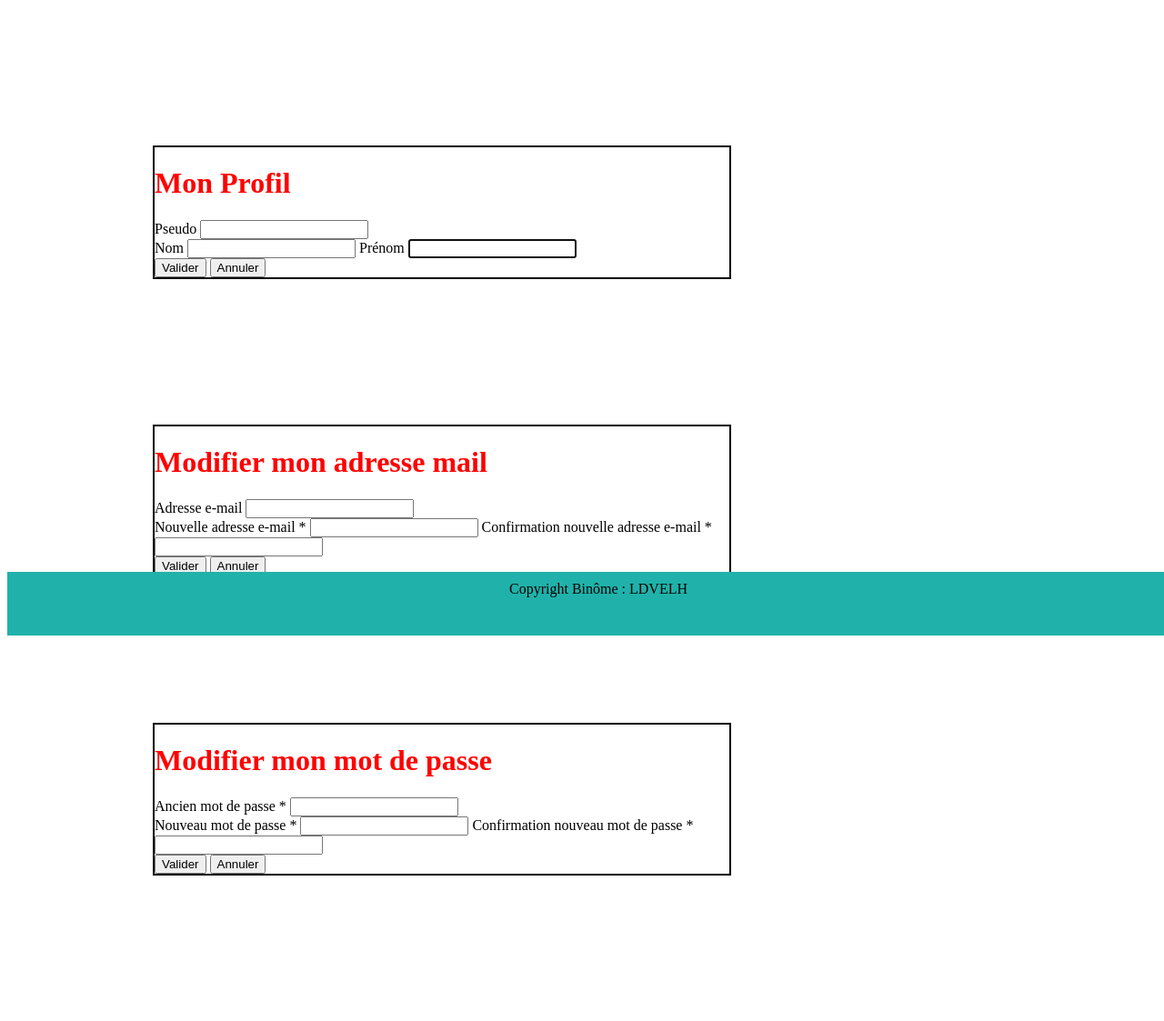
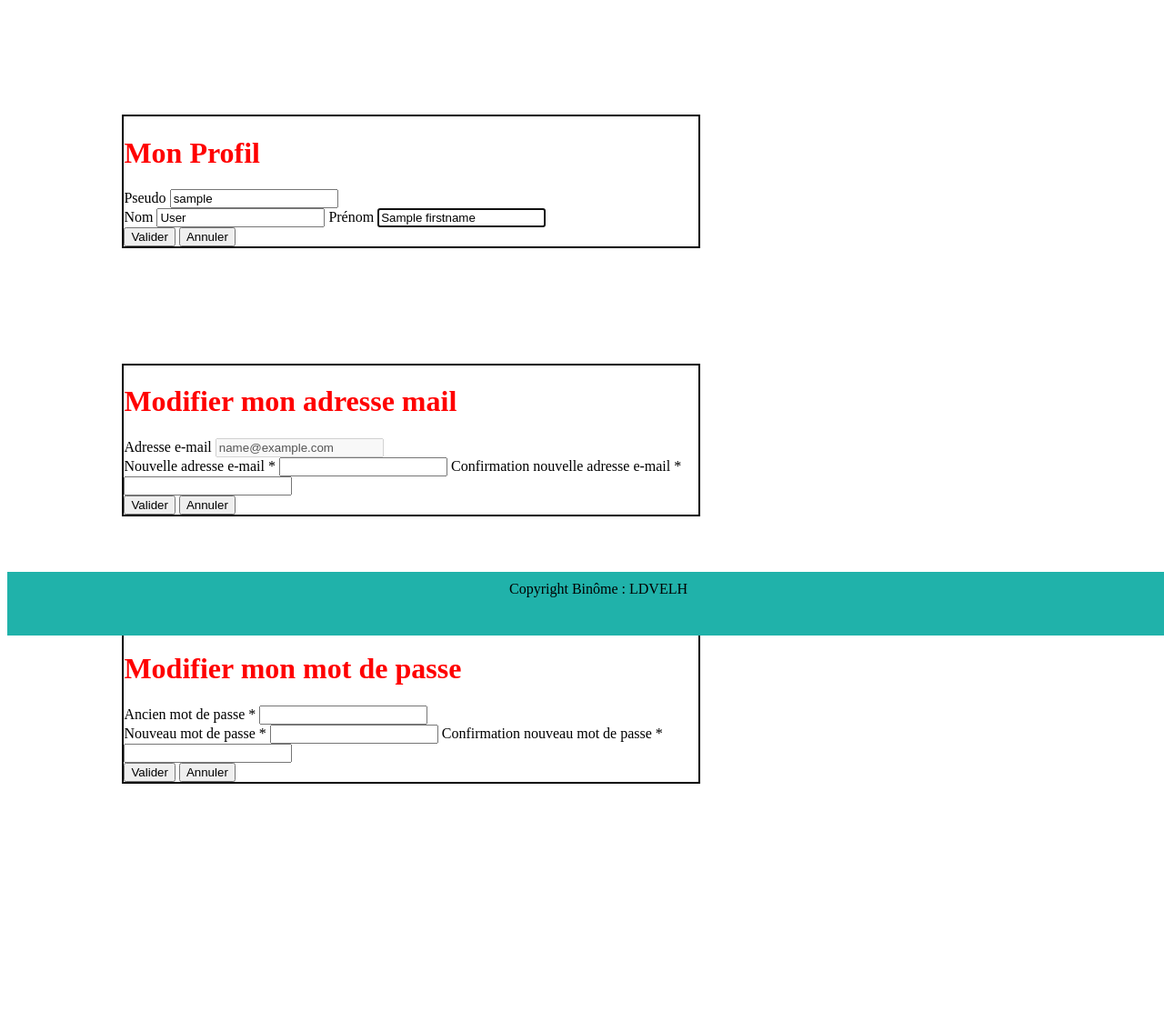
Before and after one commit to pitchounvivi/ipi-python-project, a Flask app: template flaskr/templates/profil.html in a window 1280 px wide. Shown: the part 101-1224 px from the top of the page at 91% size. After the commit the page ends 963 px from the top, so only its background shows below. Run offline with Flask 2, Linux system fonts and the light colour scheme; the template is opened without the code that fills it: most values are stand-ins (such as "Sample title", 1, 10 or a date in 2020).

Commit message:
feature: ajout des champs dans profil

```diff
--- a/flaskr/__init__.py
+++ b/flaskr/__init__.py
@@ -4,7 +4,7 @@
 """Application Module"""
 import os
 
-from flask import Flask, render_template, app, request
+from flask import Flask, render_template, app, request, session
 
 # Call init_app function from db.py
 from . import db
@@ -44,13 +44,19 @@ def create_app(test_config=None) :
     @app.route('/homepage/')
     def homepage():
         """homepage"""
-        pseudo = request.args.get('username')
+        if "username" in session:
+            pseudo = session['username']
         return render_template('homepage.html', pseudo=pseudo)
 
     @app.route('/profil/')
     def profil():
         """profil"""
-        return render_template('profil.html')
+        if session:
+            username = session['username']
+            firstname = session['firstname']
+            lastname = session['lastname']
+            email = session['email']
+        return render_template('profil.html', username=username, firstname=firstname, lastname=lastname, email=email)
 
 
     # Initialize DataBase
--- a/flaskr/auth.py
+++ b/flaskr/auth.py
@@ -74,7 +74,10 @@ def login():
             session.clear()
             session['id'] = user['user_id']
             session['username'] = user['user_username']
-            return redirect(url_for('homepage', username=username))
+            session['firstname'] = user['user_firstname']
+            session['lastname'] = user['user_lastname']
+            session['email'] = user['user_email']
+            return redirect(url_for('homepage'))
 
         flash(error)
 
--- a/flaskr/static/css/profil.css
+++ b/flaskr/static/css/profil.css
@@ -1,5 +1,5 @@
 .thumbnail {
     width: 50%;
-    margin: 10em;
+    margin: 10%;
     border: 2px solid black;
 }
--- a/flaskr/templates/profil.html
+++ b/flaskr/templates/profil.html
@@ -19,13 +19,13 @@
         <form method="POST">
             <div>
                 <label for="username">Pseudo</label>
-                <input type="text" name="username" id="username" required/>
+                <input type="text" name="username" id="username" value="{{username}}" required/>
             </div>
             <div>
                 <label for="lastname">Nom</label>
-                <input type="text" name="lastname" id="lastname" required/>
+                <input type="text" name="lastname" id="lastname" value="{{lastname}}" required/>
                 <label for="firstname">Prénom</label>
-                <input type="text" name="firstname" id="firstname" autofocus required/>
+                <input type="text" name="firstname" id="firstname" value="{{firstname}}" autofocus required/>
             </div>
             <div>
                 <input type="submit" value="Valider"/>
@@ -39,7 +39,7 @@
         <form method="POST">
             <div>
               <label for="old_mail">Adresse e-mail</label>
-              <input type="email" name="old_mail" id="old_mail" required>
+              <input type="email" name="old_mail" id="old_mail" value="{{email}}"  disabled="disabled" >
             </div>
             <div>
               <label for="new_mail">Nouvelle adresse e-mail *</label>
```
